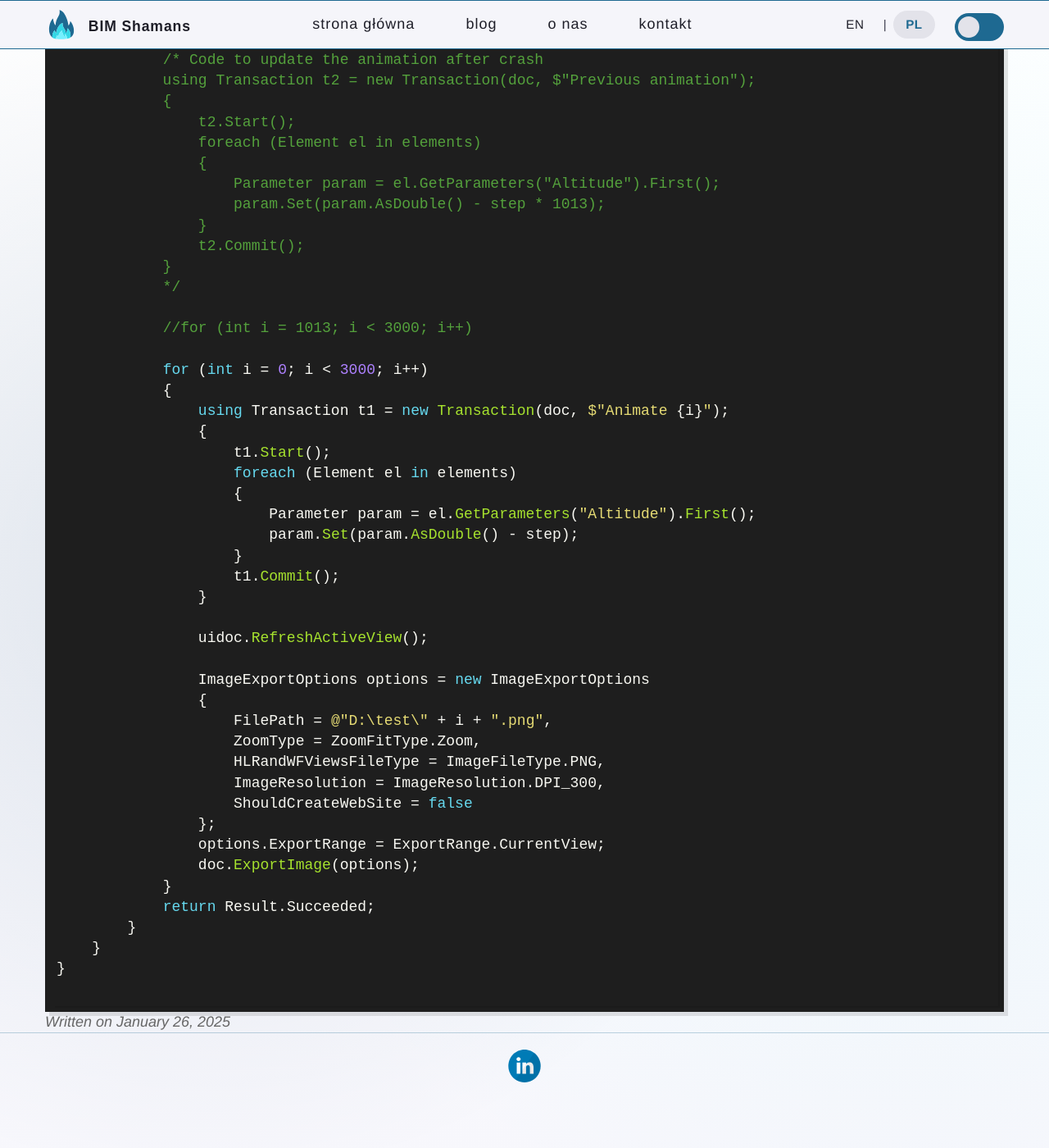
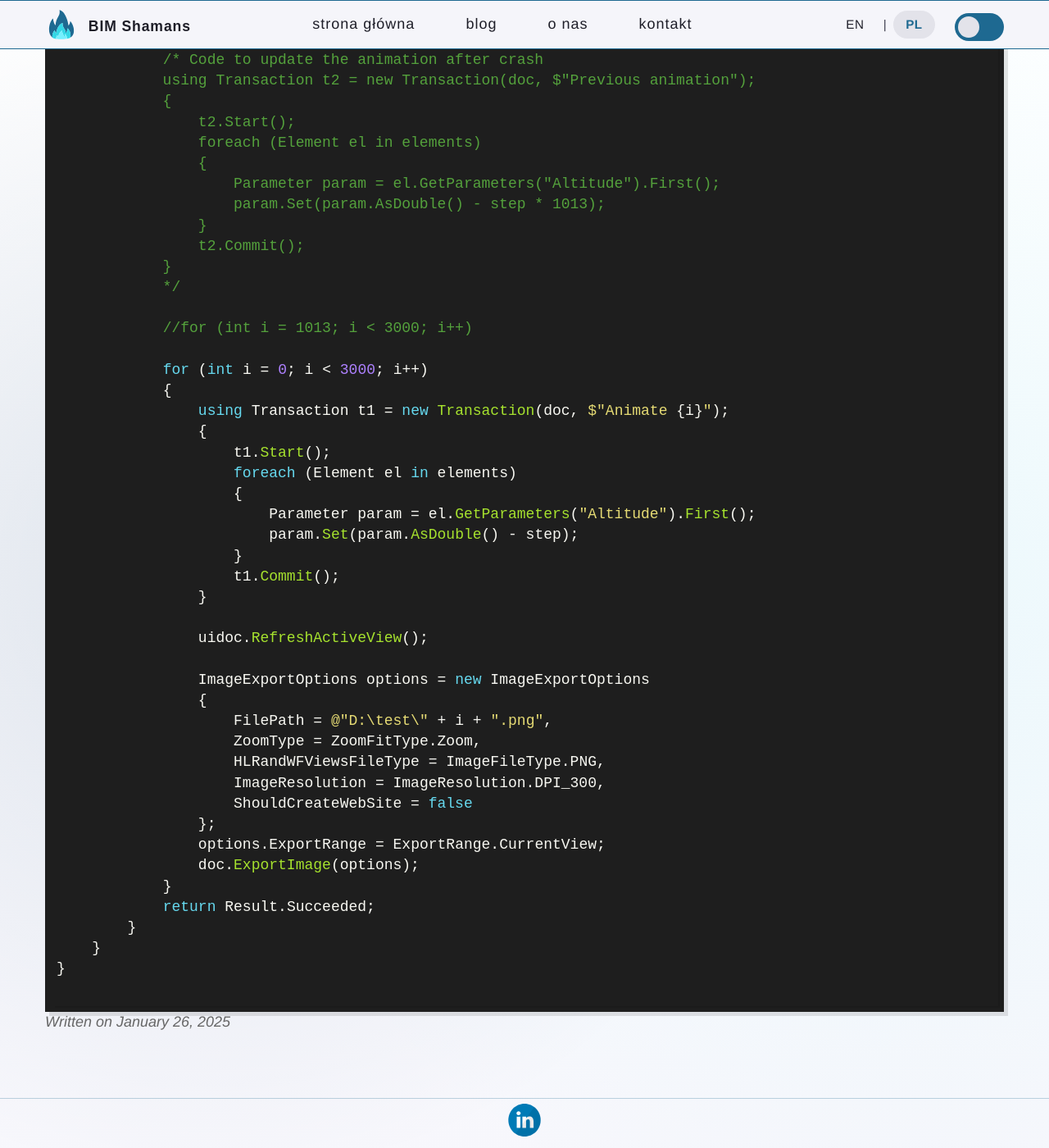
Before and after one commit to W7k-J/BimShamans, a Jekyll site: the page built from _posts/pl/2025-01-26-test.md, in a window 1280 px wide and 1400 px high, scrolled down 3409 px. Shown: the whole window at 82% size. Built offline with Jekyll 4.4.1, drawn with Linux system fonts in a browser that asks for light colours; some web fonts are replaced; before the commit the page ends 4756 px from its top, so only the background shows below that.

Commit message:
Bottom gap for post template

```diff
--- a/_sass/_blog-cards.scss
+++ b/_sass/_blog-cards.scss
@@ -932,7 +932,7 @@
   width: 50px;
   position: fixed;
   left: calc(50vw - 715px); // center of container minus 100px gap (50vw - 600px - 15px - 100px)
-  top: calc(#{$nav-height} + #{$progression-bar-gap} + 15px); // navbar + (gap + indicator height) + extra spacing
+  top: calc(#{$nav-height} + #{$progression-bar-gap} + 50px); // navbar + (gap + indicator height) + extra spacing
   bottom: calc(86px + #{$progression-bar-gap} + 15px); // footer + (gap + indicator height) + extra spacing
   display: flex;
   flex-direction: column;
--- a/style.scss
+++ b/style.scss
@@ -890,7 +890,7 @@ figure {
 
 #main.container {
   margin-top: calc(#{$nav-height} + #{$nav-spacing});
-  margin-bottom: 0;
+  margin-bottom: calc(#{$nav-height} + #{$nav-spacing});
 }
 
 // Mobile styles
@@ -1259,6 +1259,9 @@ blockquote {
 }
 
 footer {
-  padding: 20px 0;
+  height: $nav-height;
+  display: flex;
+  align-items: center;
+  justify-content: center;
   text-align: center;
 }
```
